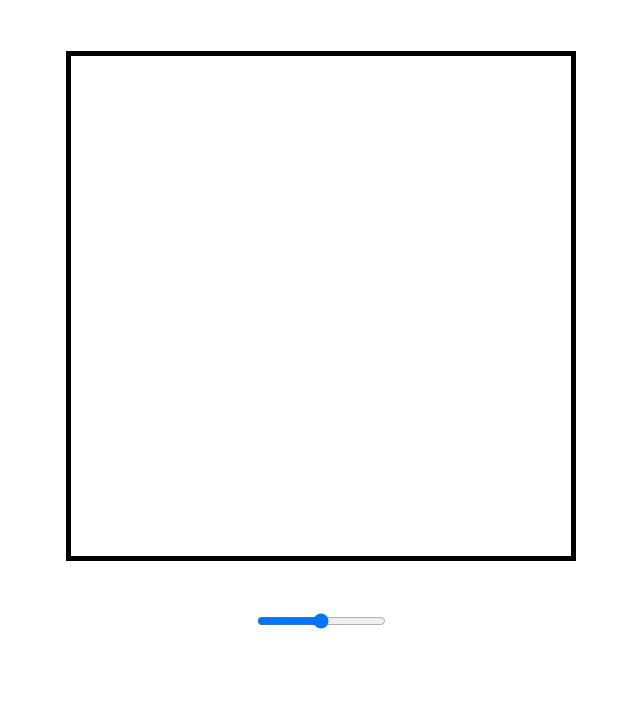
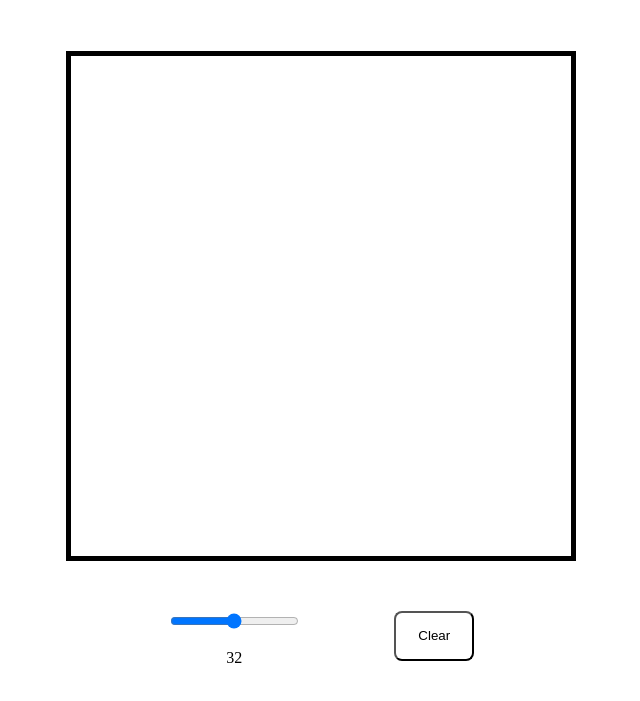
Before and after one commit to Dreamati/Etch-a-Sketch, a plain HTML site: page index.html in a window 1280 px wide. Shown: the part 87-788 px from the top of the page, without its empty margins (319-959 px from the left). Drawn offline with Linux system fonts and the light colour scheme.

Commit message:
With Clear and css

```diff
--- a/index.html
+++ b/index.html
@@ -12,7 +12,15 @@
     <div class="bigBox">
 
     </div>
-    <input type="range">
-    <p class="sliderValue"></p>
+    <div class="inputParent">
+        <div>
+            <input type="range">
+            <p class="sliderValue"></p>
+        </div>
+
+        <button class="clear">Clear</button>
+    </div>
+
+
 </body>
 </html>
--- a/script.js
+++ b/script.js
@@ -2,7 +2,14 @@ const input = document.querySelector('input');
 const body = document.querySelector('body');
 const bigBox = document.querySelector('.bigBox');
 
-input.addEventListener('click', function() {
+input.addEventListener('click', boxCreate);
+const clear = document.querySelector('.clear')
+clear.addEventListener('click', boxCreate)
+
+let sliderValue = document.querySelector(".sliderValue");
+boxCreate();
+
+function boxCreate() {
 
     while(bigBox.firstChild)
     {
@@ -28,6 +35,4 @@ input.addEventListener('click', function() {
         }
     }
 
-});
-
-let sliderValue = document.querySelector(".sliderValue");
+}
--- a/style.css
+++ b/style.css
@@ -22,9 +22,25 @@ h1 {
     display: flex;
 }
 .grandchildBox {
-    border: 2px solid;
+    /* border: 2px solid rgb(65, 65, 65);  */
     flex: 1;
 }
 .clicked {
-    background-color: black;
+    background-color: rgb(80, 73, 73);
 }
+.inputParent {
+    display: flex;
+    justify-content: space-around;
+    width: 400px;
+}
+.clear {
+    height: 50px;
+    width: 80px;
+    padding: 10px;
+    background-color: white;
+    color: black;
+    border-radius: 8px;
+}
+.sliderValue {
+    text-align: center;
+}
```
